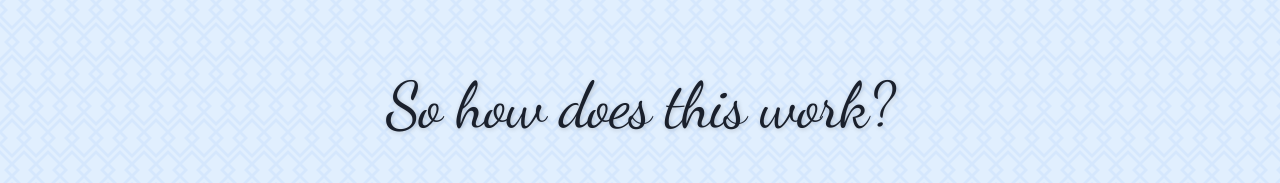
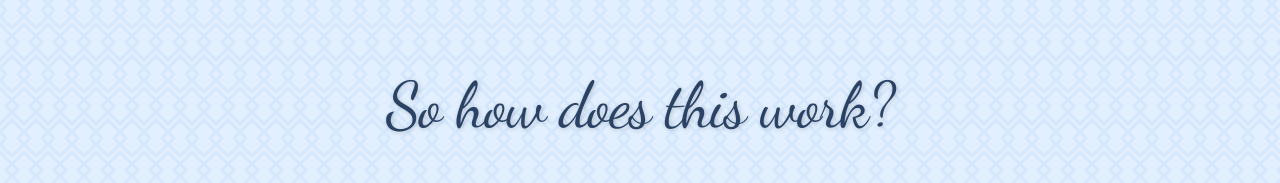
Before and after one commit to Josh865/montcastle-events, a Gatsby site: page / in a window 1280 px wide. Shown: the part 562-745 px from the top of the page. Built offline with nearby package versions, Linux system fonts and the light colour scheme; Gatsby itself is replaced by a stand-in of ours; what @tailwindcss/ui would draw is missing.

Commit message:
Make heading blue

```diff
--- a/src/pages/index.js
+++ b/src/pages/index.js
@@ -184,7 +184,7 @@ const Home = () => {
       <div className="px-4 py-12 lg:py-24 sm:px-6 lg:px-8 pattern-bg">
         <div className="flex justify-center mb-12">
           <span
-            className="text-4xl leading-10 tracking-tight text-gray-900 sm:text-5xl sm:leading-none md:text-6xl font-display"
+            className="text-4xl leading-10 tracking-tight text-blue-900 sm:text-5xl sm:leading-none md:text-6xl font-display"
             style={{ textShadow: '1px 1px 5px rgba(0,0,0,0.2)' }}
           >
             So how does this work?
```
